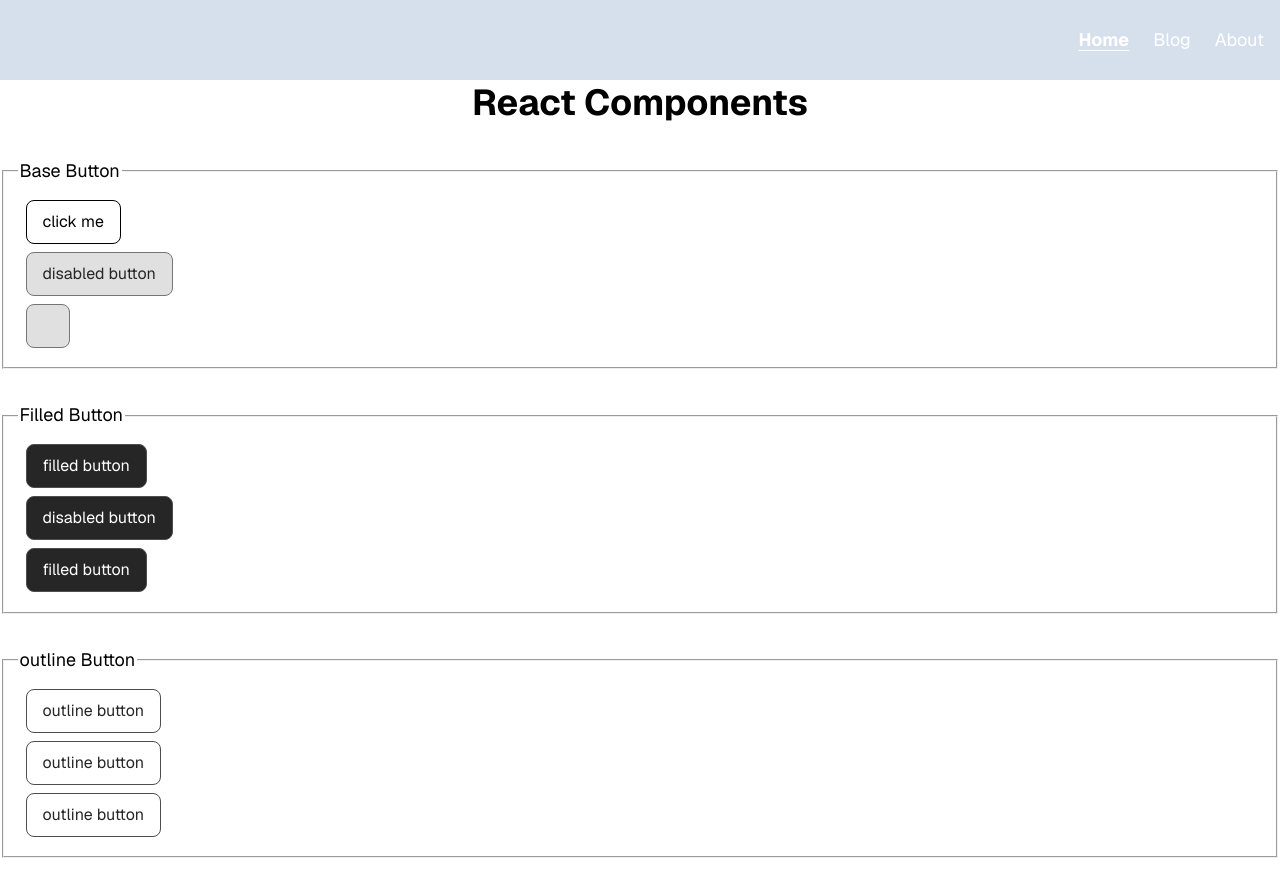
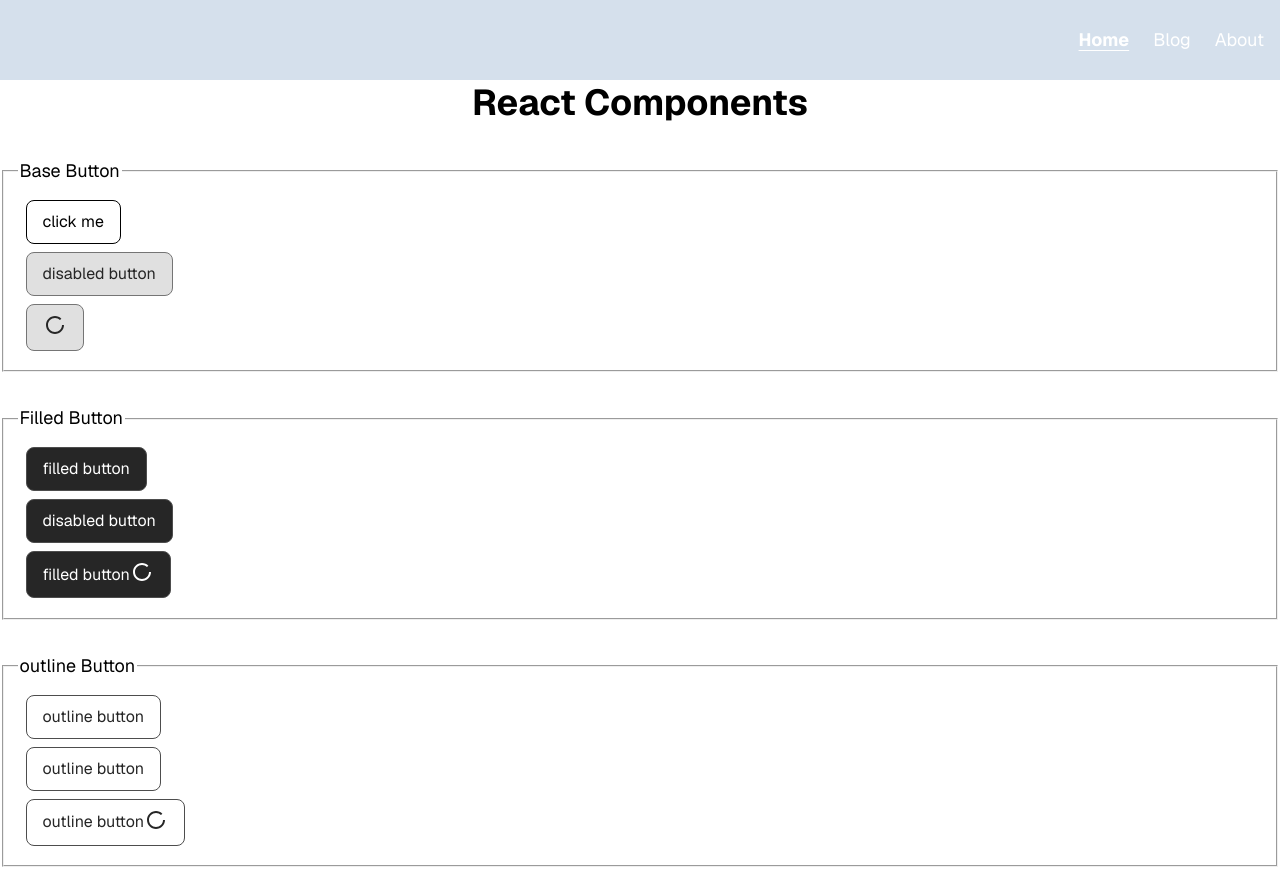
Before and after one commit to codercarl1243/react_components_system, a Next.js app: page / in a window 1280 px wide. Shown: the top 869 px of the page. Built offline with nearby package versions, Linux system fonts and the light colour scheme.

Commit message:
UPDATE button to use spinner

```diff
--- a/components/button/index.tsx
+++ b/components/button/index.tsx
@@ -2,8 +2,8 @@
 
 import clsx from 'clsx'
 import { BaseButtonProps, MouseEventType } from './button.type'
-import useButton from './useButton'
-import Ellipsis from '../ellipsis'
+import useButton from '@/components/button/useButton'
+import Spinner from '@/components/utilities/spinner'
 
 export default function Button({
   className,
@@ -39,7 +39,7 @@ export default function Button({
       data-testid="base-button"
     >
       {children}
-      {/* {isLoading && <Ellipsis />} */}
+      {isLoading && <Spinner />}
     </button>
   )
 }
```
